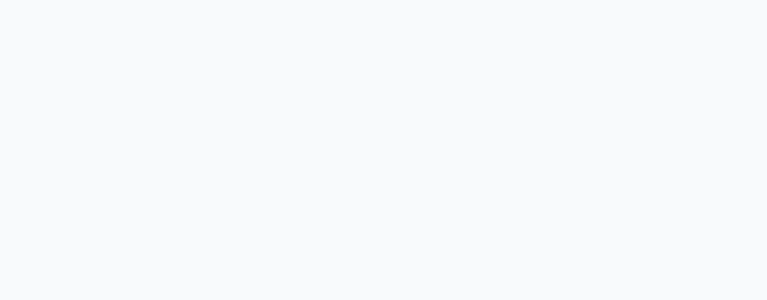
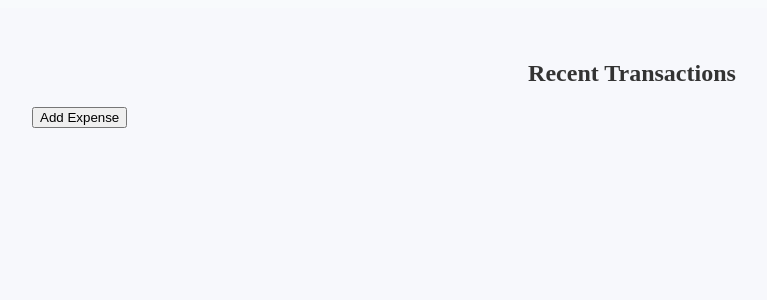
Before and after one commit to Karthiksherlock/sample_react1, a React (Vite) app: page /expense_tracker in a window 1280 px wide. Before the commit this address had no page. Shown: the top 300 px of the page, without its empty margins (8-775 px from the left). Built offline with nearby package versions, Linux system fonts and the light colour scheme.

Commit message:
added new route for expense tracker page

```diff
--- a/src/App.tsx
+++ b/src/App.tsx
@@ -1,12 +1,15 @@
 import UserForm from "./components/UserForm";
 import {BrowserRouter , Routes, Route} from "react-router-dom";
 import LanguagePage from "./pages/LanguagePage";
+import ExpenseTracker from "./pages/ExpenseTracker";
+
 function App() {
   return (
     <BrowserRouter>
       <Routes>
         <Route path="/" element={<UserForm />} />
         <Route path="/language" element={<LanguagePage />} />
+        <Route path="/expense_tracker" element={<ExpenseTracker />} />
       </Routes>
     </BrowserRouter>
   );
--- /dev/null
+++ b/src/components/expense/modal/AddExpenseModal.tsx
@@ -0,0 +1,18 @@
+type AddExpenseModalProps = {
+  open: boolean;
+  onClose: () => void;
+};
+
+const AddExpenseModal = ({ open, onClose }: AddExpenseModalProps) => {
+  if (!open) return null;
+
+  return (
+    <div>
+      <h2>Add Expense Modal</h2>
+
+      <button onClick={onClose}>Close</button>
+    </div>
+  );
+};
+
+export default AddExpenseModal;
--- /dev/null
+++ b/src/components/expense/transactions/RecentTransactions.tsx
@@ -0,0 +1,19 @@
+type RecentTransactionsProps = {
+  onAddExpense: () => void;
+};
+
+const RecentTransactions = ({
+  onAddExpense,
+}: RecentTransactionsProps) => {
+  return (
+    <section>
+      <h2>Recent Transactions</h2>
+
+      <button onClick={onAddExpense}>
+        Add Expense
+      </button>
+    </section>
+  );
+};
+
+export default RecentTransactions;
--- /dev/null
+++ b/src/pages/ExpenseTracker.tsx
@@ -0,0 +1,24 @@
+import { useState } from "react";
+import "./ExpenseTrackerPage.css";
+
+import RecentTransactions from "../components/expense/transactions/RecentTransactions";
+import AddExpenseModal from "../components/expense/modal/AddExpenseModal";
+
+const ExpenseTrackerPage = () => {
+  const [showModal, setShowModal] = useState(false);
+
+  return (
+    <div className="expense-page">
+      <RecentTransactions
+        onAddExpense={() => setShowModal(true)}
+      />
+
+      <AddExpenseModal
+        open={showModal}
+        onClose={() => setShowModal(false)}
+      />
+    </div>
+  );
+};
+
+export default ExpenseTrackerPage;
--- /dev/null
+++ b/src/pages/ExpenseTrackerPage.css
@@ -0,0 +1,5 @@
+.expense-page {
+  min-height: 100vh;
+  background: #f7f8fc;
+  padding: 32px;
+}
```
Also changed, not shown: 1 other file (tests, documents, lock files or other folders).
